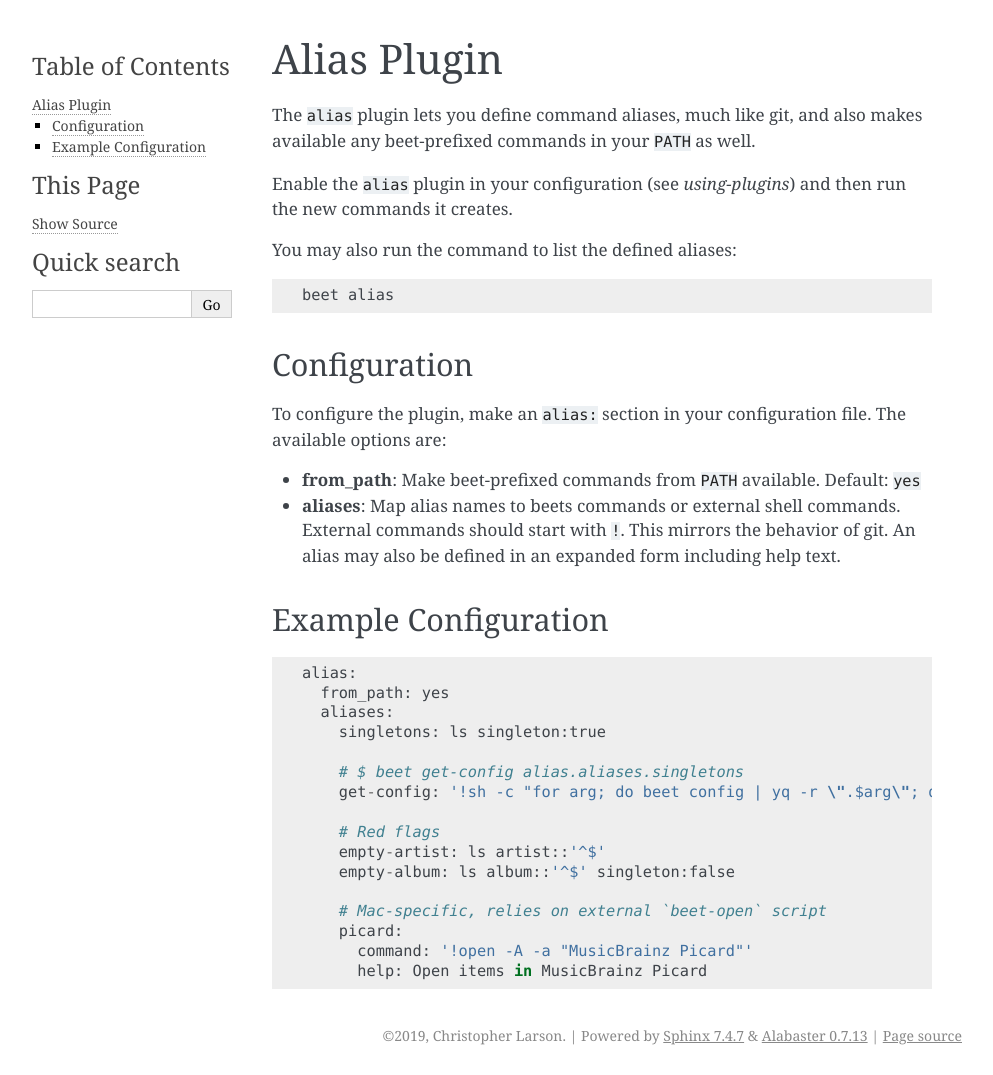
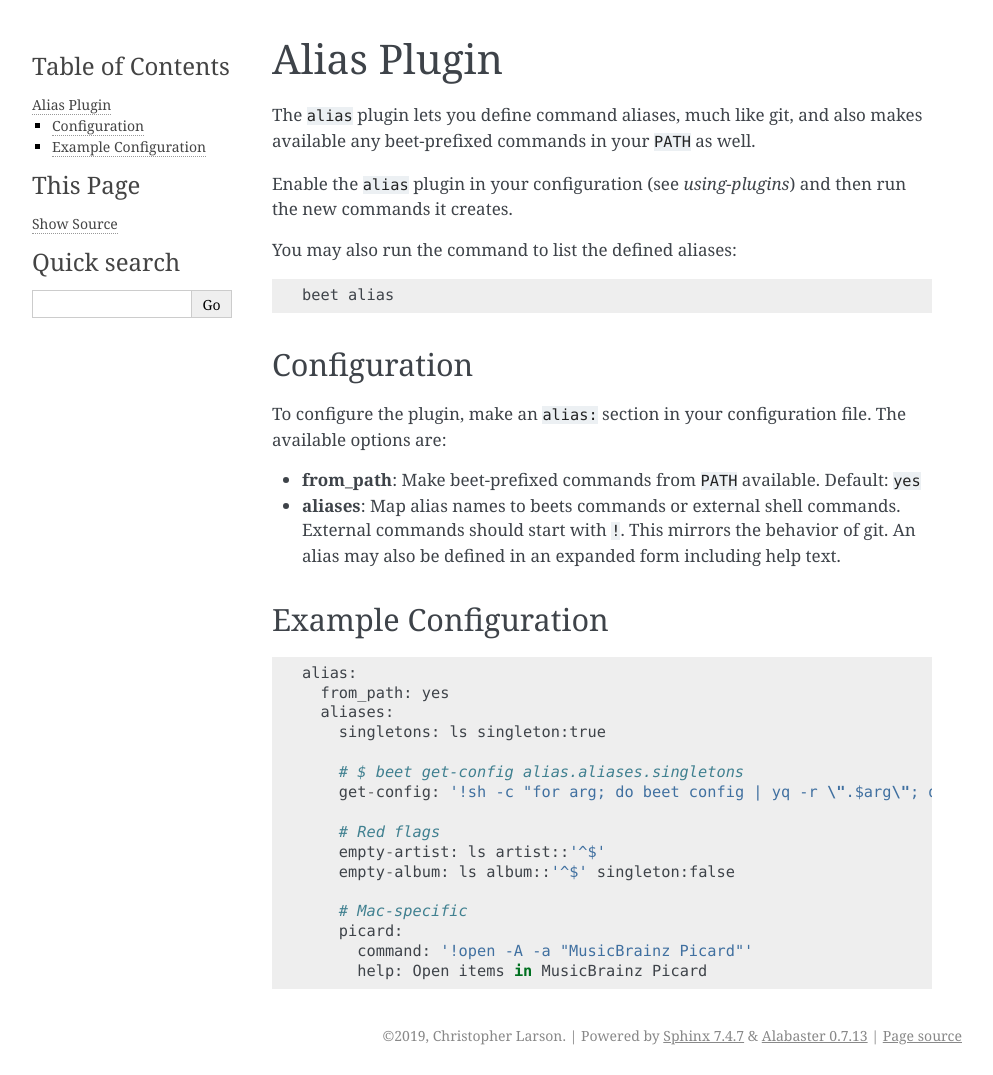
Before and after one commit to kergoth/beets-kergoth, a Sphinx documentation site: the page built from docs/alias.rst, in a window 1280 px wide. Shown: the whole page, without its empty margins (148-1141 px from the left). Built offline with Sphinx 7.4.7, drawn with Linux system fonts in a browser that asks for light colours.

Commit message:
alias: remove beet-open mention from docs
Signed-off-by: Christopher Larson <kergoth@gmail.com>

```diff
--- a/docs/alias.rst
+++ b/docs/alias.rst
@@ -40,7 +40,7 @@ Example Configuration
         empty-artist: ls artist::'^$'
         empty-album: ls album::'^$' singleton:false
 
-        # Mac-specific, relies on external `beet-open` script
+        # Mac-specific
         picard:
           command: '!open -A -a "MusicBrainz Picard"'
           help: Open items in MusicBrainz Picard
```
